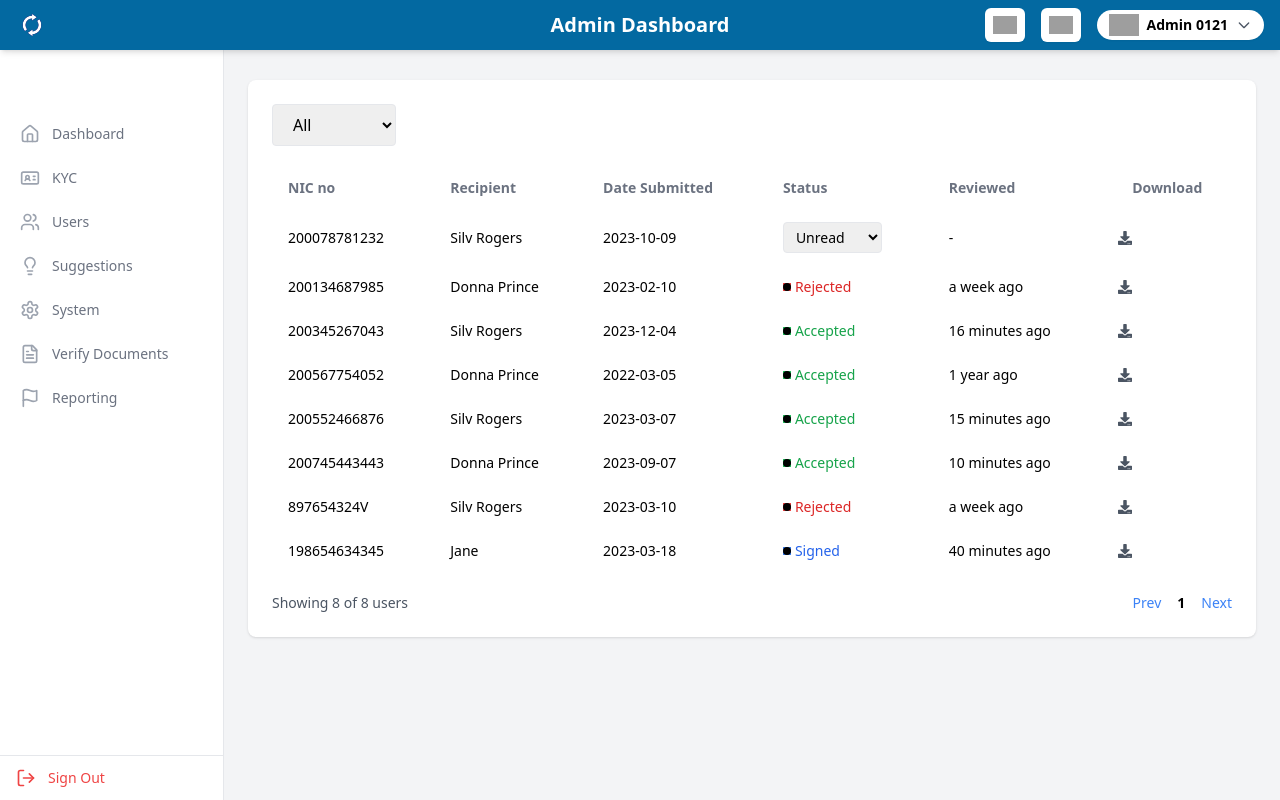
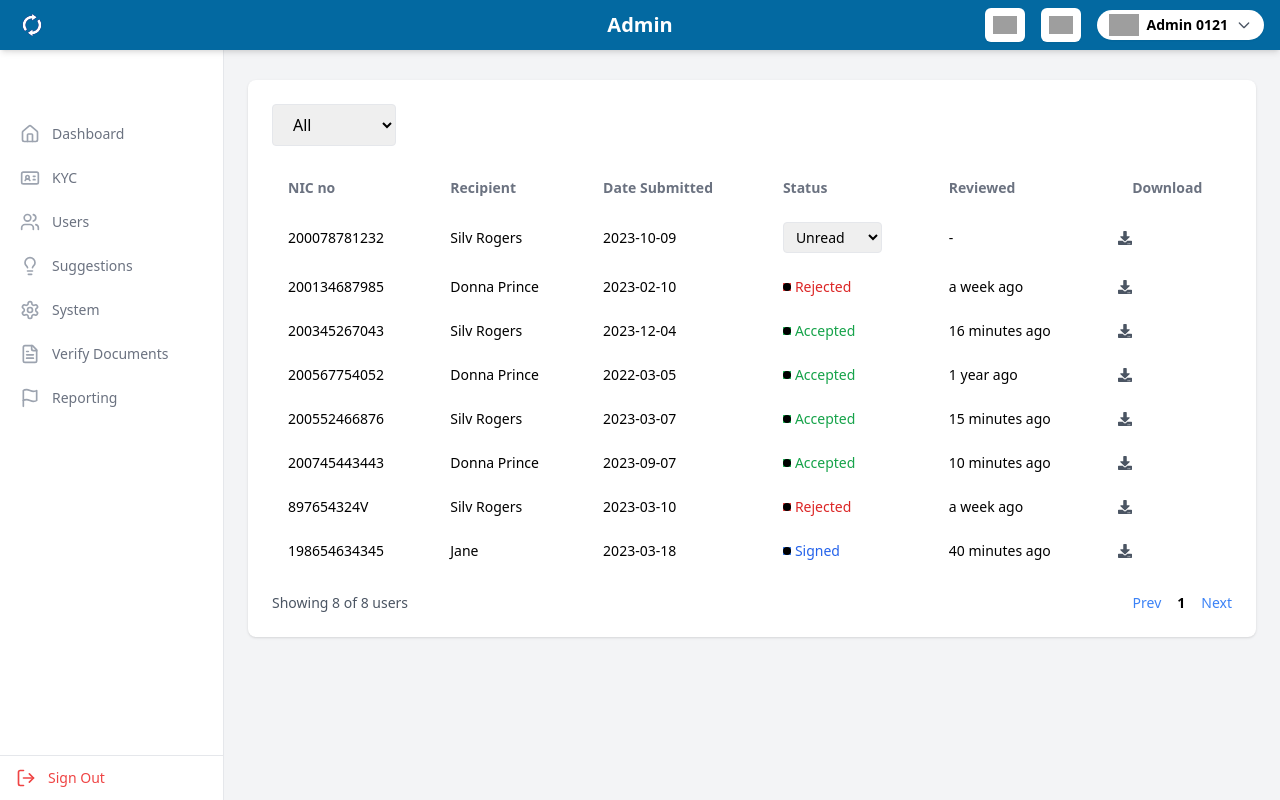
Before and after one commit to Code102SoftwareProject/skill-swap-hub, a Next.js app: page /admin/kyc in a window 1280 px wide. Built offline with nearby package versions, Linux system fonts and the light colour scheme; grey boxes are pictures that could not be loaded.

Commit message:
feat: update AdminDashboard layout and improve AdminNavbar title for clarity

```diff
--- a/src/app/admin/dashboard/page.tsx
+++ b/src/app/admin/dashboard/page.tsx
@@ -44,7 +44,7 @@ export default function AdminDashboardPage() {
     <div className="flex h-screen">
       {/* Sidebar with navigation */}
       <AdminSidebar
-        onNavigate={setActiveComponent} // ✅ This is required
+        onNavigate={setActiveComponent}
         activeComponent={activeComponent}
       />
 
@@ -52,7 +52,7 @@ export default function AdminDashboardPage() {
       {/* Main content area */}
       <div className="flex flex-col flex-1 overflow-hidden">
         <AdminNavbar />
-        <main className="p-6 overflow-y-auto bg-gray-50">
+        <main className="p-6 mt-4 overflow-y-auto bg-gray-50">
           {renderContent()}
         </main>
       </div>
--- a/src/components/Admin/AdminNavbar.tsx
+++ b/src/components/Admin/AdminNavbar.tsx
@@ -7,14 +7,14 @@ const AdminNavbar = () => {
 
         {/* Left Logo */}
         <div className="flex items-center gap-2">
-          <Link href="/">
+          <div className="cursor-default">
             <img src="/logo.png" alt="Logo" className="h-8 w-auto" />
-          </Link>
+          </div>
         </div>
 
         {/* Center Title */}
         <h1 className="absolute left-1/2 transform -translate-x-1/2 text-white text-xl font-semibold">
-          Admin Dashboard
+          Admin
         </h1>
 
         {/* Right Icons */}
--- a/src/components/Admin/adminSidebar.tsx
+++ b/src/components/Admin/adminSidebar.tsx
@@ -44,7 +44,7 @@ const AdminSidebar: FC<AdminSidebarProps> = ({
 
   // Sign out logic - updated to redirect to login page
   const handleLogout = () => {
-    // You might want to add logout API call here before redirecting
+    // **You might want to add logout API call here before redirecting
     router.push('/admin/login');
   };
 
```
